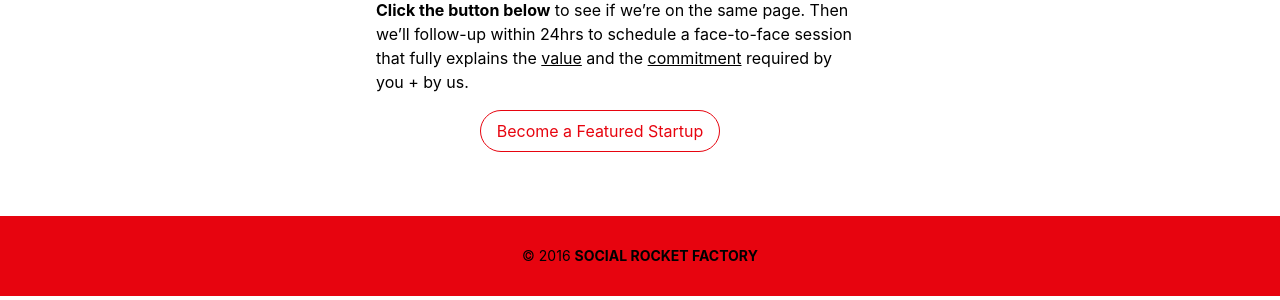
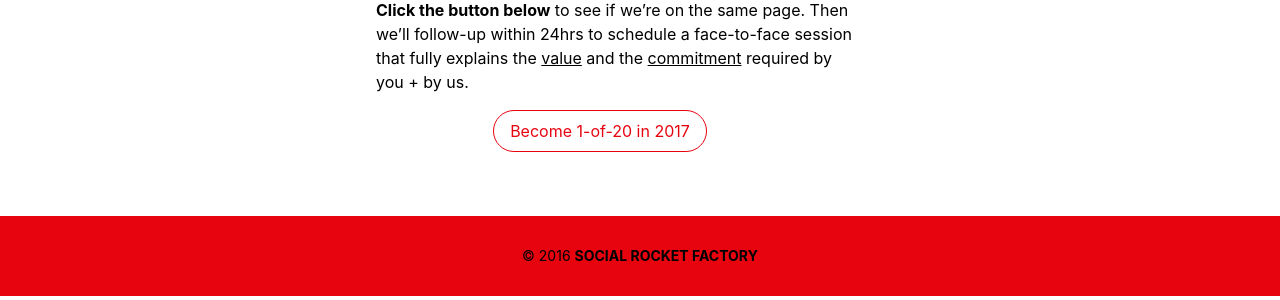
Before and after one commit to aaronergreen/jumpstarts, a Jekyll site: the page built from _about/contact.md, in a window 1280 px wide. Shown: the part 525-825 px from the top of the page. Built offline with Jekyll 4.4.1, drawn with Linux system fonts in a browser that asks for light colours.

Commit message:
button text

```diff
--- a/_about/contact.md
+++ b/_about/contact.md
@@ -16,5 +16,5 @@ order: 5
 **Click the button below** to see if we’re on the same page. Then we’ll follow-up within 24hrs to schedule a face-to-face session that fully explains the <u>value</u> and the <u>commitment</u> required by you + by us.
 
 <div class="tc">
-<a href="https://aaron327.typeform.com/to/emQXTy"  target="_blank" class="link bg-white dark-red br-pill ba ph3 pv2 dib mr4">Become a Featured Startup</a>
+<a href="https://aaron327.typeform.com/to/emQXTy"  target="_blank" class="link bg-white dark-red br-pill ba ph3 pv2 dib mr4">Become 1-of-20 in 2017</a>
 </div>
```
